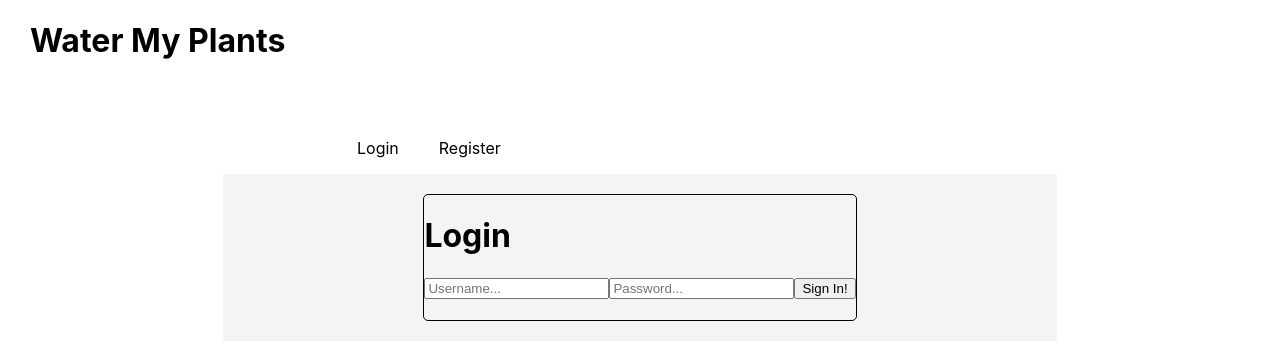
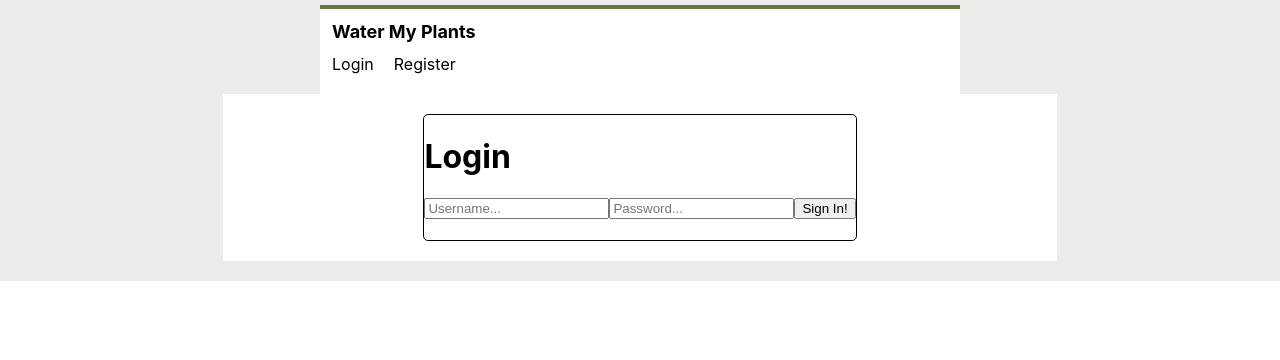
Before and after one commit to water-our-plants/build-water-plants-FE, a React (Create React App) app in the folder water-plants/: page /login in a window 1280 px wide. Shown: the top 360 px of the page. Built offline with nearby package versions, Linux system fonts and the light colour scheme.

Commit message:
Plants page complete

```diff
--- a/water-plants/src/components/App.js
+++ b/water-plants/src/components/App.js
@@ -12,27 +12,46 @@ import styled from "styled-components";
 
 const NavBar = styled.div`
   /*border-bottom: 2px solid darkgrey;*/
+
   display: flex;
   flex-direction: row;
   justify-content: flex-start;
-  padding-right: 5%;
+  padding-bottom: 20px;
   width: 585px;
   a {
     color: black;
     text-decoration: none;
   }
+  ul {
+    padding: 0px 0px;
+    margin: 0px 10px;
+  }
+  ul:first-of-type {
+    margin-left: 0px;
+  }
 `;
 
 const AppWrapper = styled.div`
   align-items: center;
+  background-color: #ebebe9;
   display: flex;
   flex-direction: column;
-  padding: 0px 30px;
+  width: 100%;
+  .header {
+    background-color: white;
+    border-top: 4px solid rgb(98, 119, 68);
+
+    margin-top: 5px;
+    padding: 0px 12px;
+    width: 616px;
+
     h1 {
       align-self: flex-start;
+      font-size: 18px;
+    }
   }
   .body {
-    background-color: rgb(244, 244, 244);
+    background-color: white;
     margin-bottom: 20px;
   }
 `;
@@ -41,8 +60,9 @@ class App extends Component {
   render() {
     return (
       <AppWrapper className="app">
+        <div className="header">
           <h1>Water My Plants</h1>
-        <h2>{this.props.user.message ? this.props.user.message : ""}</h2>
+          {/*<h2>{this.props.user.message ? this.props.user.message : ""}</h2>*/}
           <NavBar className="navBar">
             {!this.props.userId && (
               <ul>
@@ -67,6 +87,7 @@ class App extends Component {
               </ul>
             )}
           </NavBar>
+        </div>
         <div className="body">
           <Route exact path="/" component={Welcome} />
           <Route path="/login" component={Login} />
--- a/water-plants/src/components/PlantForm.js
+++ b/water-plants/src/components/PlantForm.js
@@ -30,7 +30,7 @@ const FormWrapper = styled.form`
   flex-shrink: 1;
   font-family: "Helvetica Now", "Helvetica Neue", Helvetica, Arial, sans-serif;
   font-weight: 500;
-  height: 293px;
+  height: 313px;
   justify-content: center;
   line-height: 18.4px;
   margin-left: 12px;
@@ -98,14 +98,19 @@ const FormWrapper = styled.form`
     user-select: none;
     width: 278px;
     button {
+      align-self: center;
       height: 42px;
       margin-top: 10px;
       width: 208px;
     }
     .input {
+      align-self: center;
       display: flex;
       flex-direction: column;
+      font-size: 14px;
+      margin-bottom: 5px;
       text-align: left;
+      width: 208px;
     }
   }
 `;
```
Lines whose indentation alone changed are shown as unchanged.
